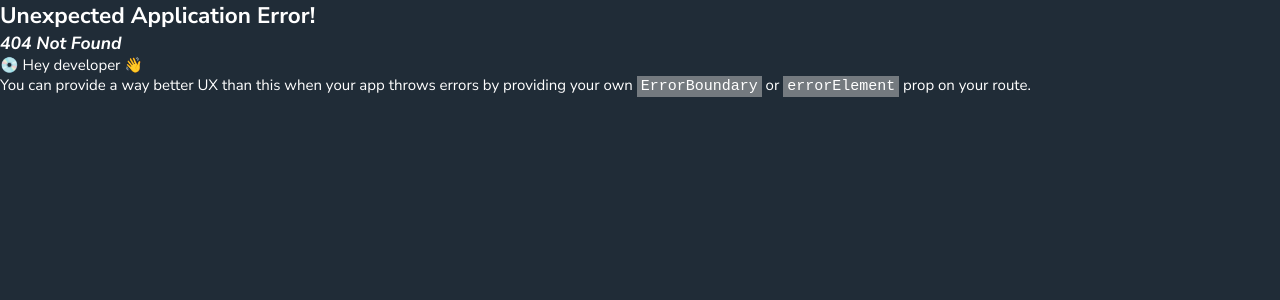
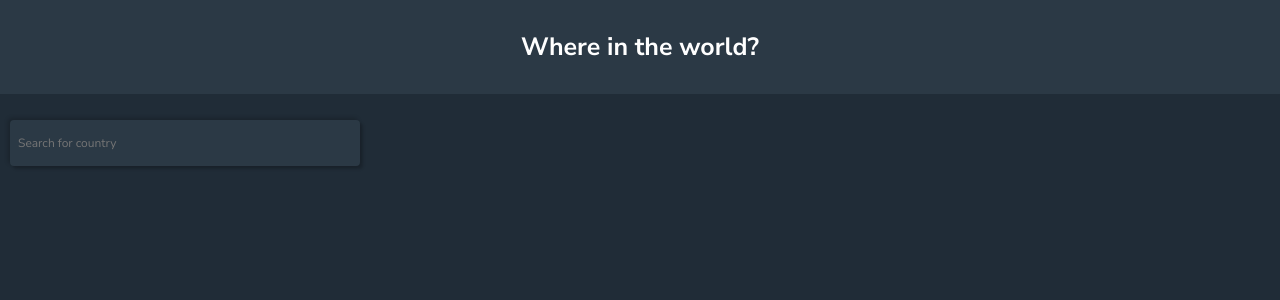
Before and after one commit to AbdulSamadCodes/Rest-countries-API-Project, a React (Vite) app: page /dashboard in a window 1280 px wide. Before the commit this address had no page. Shown: the top 300 px of the page. Built offline with nearby package versions, Linux system fonts and the light colour scheme.

Commit message:
Working on dashboard

```diff
--- a/src/Components/Dashboard.jsx
+++ b/src/Components/Dashboard/Dashboard.jsx
@@ -1,16 +1,12 @@
 import React from 'react';
 
-import { Header } from '/src/Components/Header.jsx';
-import { Outlet } from 'react-router-dom';
+import { SearchInput } from '/src/Components/Dashboard/SearchInput.jsx';
 
 function Dashboard() {
 
   return (
     <div className='dashboard'>
-
-      <Header/>
-      <Outlet />
-
+        <SearchInput />
     </div>
   );
 }
--- /dev/null
+++ b/src/Components/Dashboard/SearchInput.jsx
@@ -0,0 +1,17 @@
+import React from 'react';
+import { Input } from '/src/Components/StyledComponents/Input.jsx';
+
+function SearchInput() {
+
+   return (
+    <Input
+     id={'search-input'}
+     className={'shadow-dark component'}
+     name={'search-input'}
+     placeholder={'Search for country'}
+    >
+    </Input>
+   );
+}
+
+export { SearchInput };
--- a/src/Components/Header.jsx
+++ b/src/Components/Header.jsx
@@ -6,7 +6,7 @@ function Header() {
 
     <header className='header component' >
       <h2 className='text-primary'>
-        Where in the world
+        Where in the world?
       </h2>
     </header>
 
--- a/src/Components/LoginPage.jsx
+++ b/src/Components/LoginPage.jsx
@@ -52,10 +52,8 @@ function LoginPage() {
 
     navigate('dashboard');
   }
-  console.log('rerendered');
 
   return (
-    <Container>
 
       <StyledLoginPage className='login-page component'>
 
@@ -68,6 +66,7 @@ function LoginPage() {
 
             <Input
              id='username'
+             className={'shadow-dark'}
               name='username'
               value = {userName}
               setValue = {setUserName}
@@ -79,8 +78,10 @@ function LoginPage() {
             <label className='fw-bold' htmlFor='password'>
               Enter password:
             </label>
+
             <Input
              id='password'
+             className={'shadow-dark'}
              name='password'
              value={password}
              setValue={setPassword}
@@ -94,8 +95,7 @@ function LoginPage() {
 
       </StyledLoginPage>
 
-    </Container>
   )
 }
 
-export { LoginPage };
+export { LoginPage , Container };
--- /dev/null
+++ b/src/Components/RootLayout.jsx
@@ -0,0 +1,15 @@
+import React from 'react';
+import { Outlet } from 'react-router-dom';
+import { Header } from '/src/Components/Header.jsx';
+
+function RootLayout() {
+
+  return (
+    <>
+      <Header />
+      <Outlet />
+    </>
+  );
+}
+
+export { RootLayout };
--- a/src/Components/StyledComponents/GlobalStyle.jsx
+++ b/src/Components/StyledComponents/GlobalStyle.jsx
@@ -5,7 +5,7 @@ const GlobalStyle = createGlobalStyle`
   :root {
     --ff-Nunito_sans : "Nunito Sans", sans-serif;
     --fw-bold:bold;
-    --fs-text-primary:1.3rem;
+    --fs-text-primary:2.5rem;
 
     --bg-component :hsl(209, 23%, 22%);
 
--- a/src/Components/StyledComponents/Input.jsx
+++ b/src/Components/StyledComponents/Input.jsx
@@ -4,14 +4,15 @@ import styled from 'styled-components';
 
 const StyledInput = styled.input`
   & {
-    max-width:100%;
+
+    width:min(100%,35rem);
     border-radius:0.2rem;
-    padding:1.2rem 0.8rem;
+    padding:1.5rem 0.8rem;
     border-radius:0.4rem;
   };
 `;
 
-function Input( {  id, name, value, setValue }  ) {
+function Input( {  id, className ,  name, value, setValue, placeholder , children }  ) {
 
   const handleChange = (event) => {
     setValue(event.target.value);
@@ -20,13 +21,14 @@ function Input( {  id, name, value, setValue }  ) {
   return(
 
     <StyledInput type='text'
-     className = 'shadow-dark'
+     className =  {className}
      id = {id}
      name={name}
      value = { value}
      onChange={handleChange}
+     placeholder={placeholder}
      >
-
+      { children }
     </StyledInput>
   )
 };
--- a/src/Routing/router.jsx
+++ b/src/Routing/router.jsx
@@ -2,13 +2,25 @@ import React from 'react';
 import { createBrowserRouter } from 'react-router-dom';
 import { LoginPage } from '/src/Components/LoginPage.jsx';
 
-import { Dashboard } from '/src/Components/Dashboard.jsx';
+import { RootLayout } from '/src/Components/RootLayout.jsx';
+import { Dashboard } from '/src/Components/Dashboard/Dashboard.jsx';
+
 
 const router = createBrowserRouter(
   [
     {
       element : <LoginPage/>,
       path:'/'
+    },
+    {
+      element : <RootLayout/>,
+      path:'dashboard',
+      children: [
+        {
+          index:true,
+          element: <Dashboard/>,
+        }
+      ]
     }
   ]
 );
--- a/src/main.jsx
+++ b/src/main.jsx
@@ -4,6 +4,7 @@ import App from './App.jsx'
 import { RouterProvider } from 'react-router-dom';
 import { router } from '/src/Routing/router.jsx';
 import { GlobalStyle } from '/src/Components/StyledComponents/GlobalStyle.jsx';
+import { Container } from '/src/Components/LoginPage.jsx'
 
 import '/src/styles/index.css'
 
@@ -11,9 +12,13 @@ ReactDOM.createRoot(document.getElementById('root')).render(
   <>
     <GlobalStyle />
 
-    <RouterProvider router={router}>
-      <App />
-    </RouterProvider>
+    <Container>
+
+      <RouterProvider router={router}>
+        <App />
+      </RouterProvider>
+
+    </Container>
 
   </>
 )
--- a/src/styles/index.css
+++ b/src/styles/index.css
@@ -1,8 +1,13 @@
 /* Header */
 
 .header {
-  position: fixed;
-  width:100%;
-  padding:0.8rem 1rem;
+  position:fixed;
+  padding:3rem 1rem;
   text-align:center;
+  right:0;
+  left:0;
 }
+
+.dashboard {
+  padding-block-start:12rem;
+}
```
Also changed, not shown: index.html (line endings or trailing spaces).
